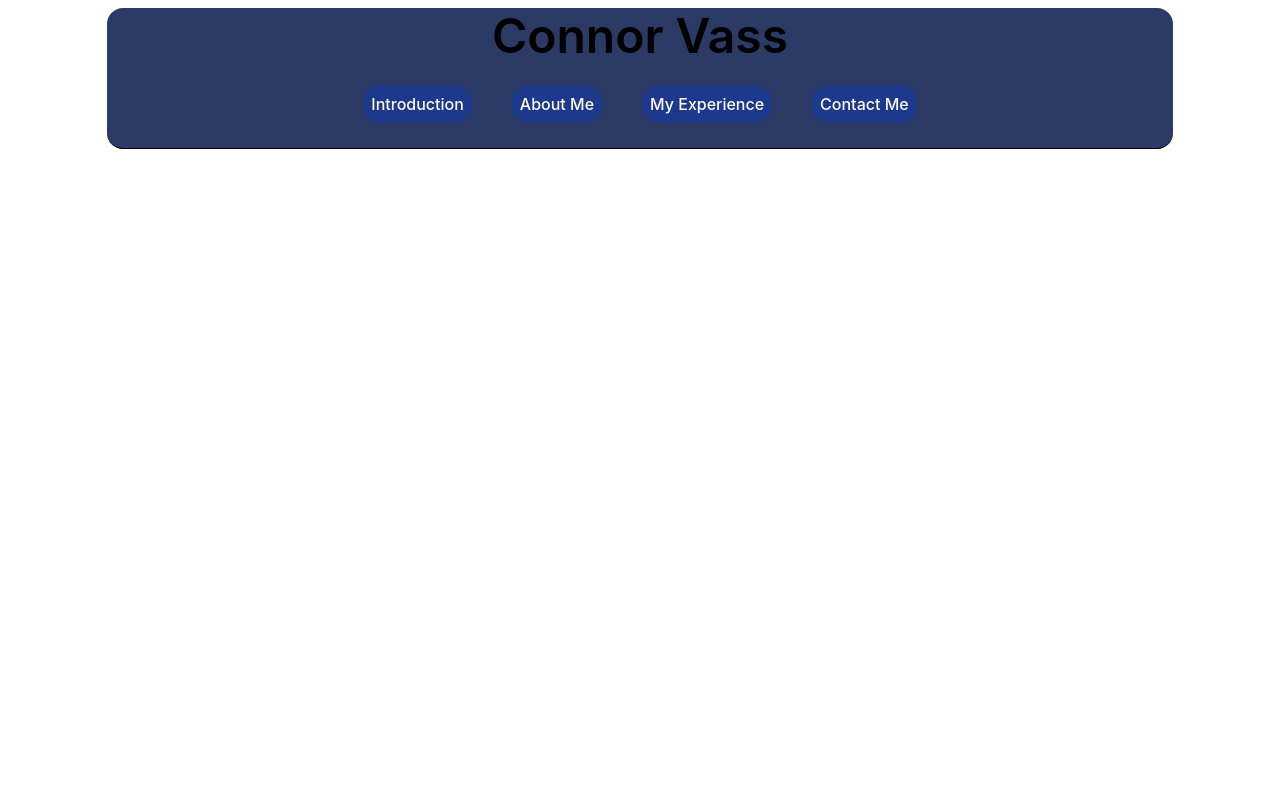
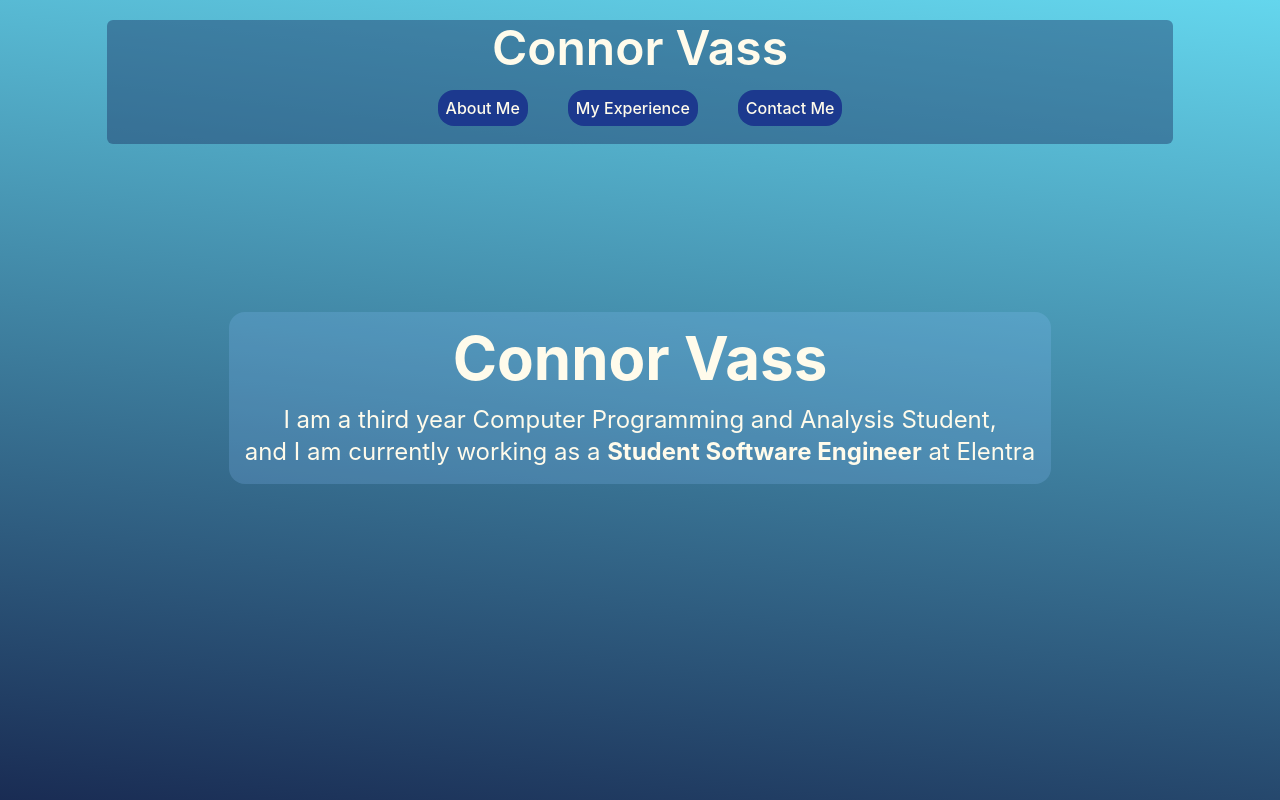
Before and after one commit to NinjaVass-C/personal-portfolio, a React (Vite) app: page / in a window 1280 px wide. Shown: the top 800 px of the page. Built offline with nearby package versions, Linux system fonts and the light colour scheme.

Commit message:
Added introduction, changed styling to make page look better

```diff
--- a/src/App.tsx
+++ b/src/App.tsx
@@ -1,10 +1,19 @@
 import {Navbar} from "./components/Navbar.tsx";
+import {Introduction} from "./components/Introduction.tsx";
 
 function App() {
   return (
-    <>
+    <body className='bg-fixed' style={{background: 'linear-gradient(7deg,rgba(2, 0, 36, 1) 0%, rgba(11, 11, 54, 1) 35%, rgba(100, 214, 237, 1) 100%)'}}>
+    <div className={'flex flex-col h-screen py-5'} >
       <Navbar />
-    </>
+        <Introduction />
+        <div className='flex m-16 items-center justify-between relative'>
+
+        </div>
+    </div>
+    <div className={'flex flex-col  min-h-svh pt-5'}>
+    </div>
+    </body>
   )
 }
 export default App
--- /dev/null
+++ b/src/components/Introduction.tsx
@@ -0,0 +1,13 @@
+export function Introduction() {
+    return (
+        <div id='introduction' className='flex items-center p-20 rounded-sm flex-col h-full grow justify-center gap-8'>
+            <div className='flex text-2xl flex-col items-center bg-blue-300/20 p-4 text-amber-50 rounded-2xl '>
+                <h2 className='text-6xl font-bold mb-4'>Connor Vass</h2>
+                <p>I am a third year Computer Programming and Analysis Student,</p>
+                <p>and I am currently working as a <span className='font-bold'>Student Software Engineer</span> at Elentra</p>
+            </div>
+
+        </div>
+
+    )
+}
--- a/src/components/Navbar.tsx
+++ b/src/components/Navbar.tsx
@@ -2,14 +2,10 @@ import '../index.css'
 
 export function Navbar() {
     return (
-        <nav className="bg-neutral-primary z-20 md:w-10/12 border-b border-default bg-blue-950/90 rounded-2xl mx-auto mt-2">
-            <h1 className='justify-center mx-auto flex pt-1 font-semibold text-5xl font-sans'>Connor Vass</h1>
+        <nav className="bg-neutral-primary z-20 md:w-10/12 border-default bg-blue-950/40 rounded-md mx-auto ">
+            <h1 className='justify-center mx-auto flex pt-1 font-semibold text-5xl font-sans text-amber-50'>Connor Vass</h1>
             <div className='flex flex-wrap justify-center items-center mx-auto md:p-4 content-center'>
-
-                <ul className='font-medium flex flex-col items-center p-1 md:flex-row md:p-4 mt-4 md:mt-0 md:gap-10'>
-                    <li className='my-3 md:my-0'>
-                        <a href={'#introduction'} className="p-2 bg-blue-900 rounded-2xl text-amber-50 hover:bg-blue-300">Introduction</a>
-                    </li>
+                <ul className='font-medium flex flex-col items-center p-1 md:flex-row md:p-2 mt-2 md:mt-0 md:gap-10'>
                     <li className='my-3 md:my-0'>
                         <a href={'#about'} className="p-2 bg-blue-900 rounded-2xl text-amber-50 hover:bg-blue-300">About Me</a>
                     </li>
```
